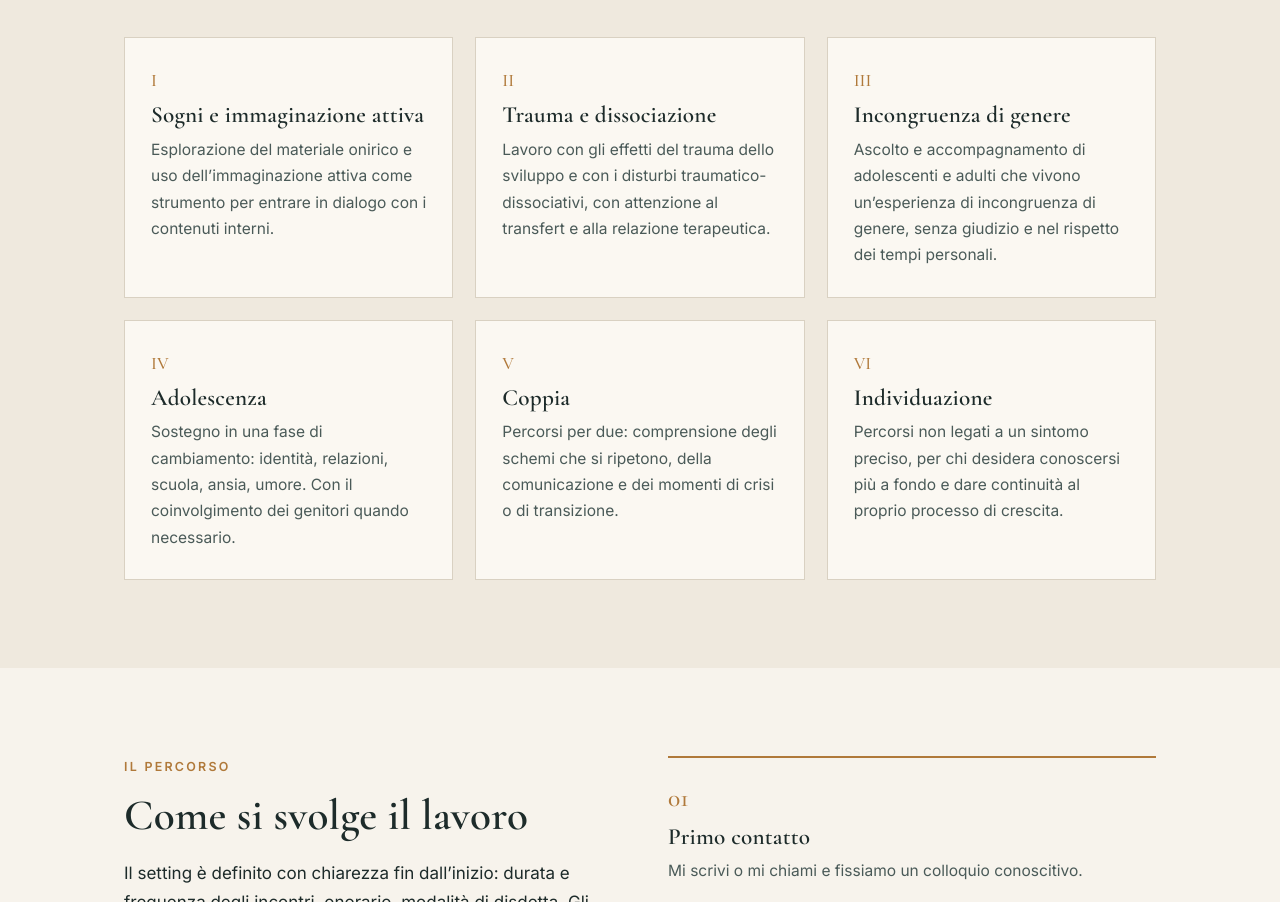
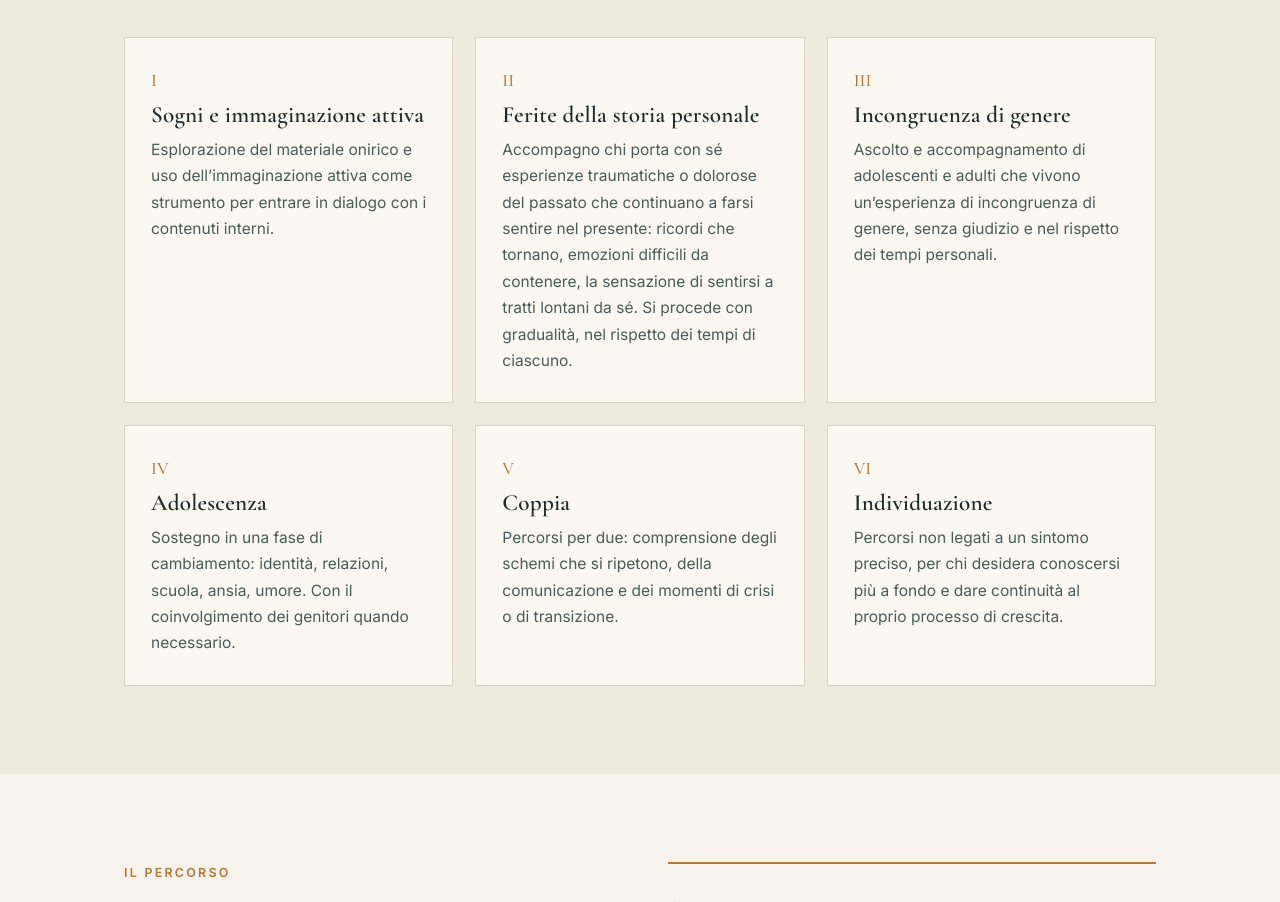
Before and after one commit to psyvalentinacoletta-boop/colettapsy, a plain HTML site: page index.html in a window 1280 px wide. Shown: the part 1878-2780 px from the top of the page. Drawn offline with Linux system fonts and the light colour scheme.

Commit message:
Riformulazione scheda trauma in chiave più empatica
Co-Authored-By: Claude Sonnet 5.5 <noreply@anthropic.com>
Claude-Session: https://claude.ai/code/session_01Y23d32ntadDwsR6NJCs9NE

```diff
--- a/index.html
+++ b/index.html
@@ -196,7 +196,7 @@
     <p style="max-width:680px;color:var(--ink-soft)">Mi occupo di adolescenti, adulti e coppie. Ogni percorso parte da un colloquio conoscitivo in cui valutiamo insieme la richiesta e la modalità più adatta.</p>
     <div class="cards">
       <div class="card"><span class="n">I</span><h3>Sogni e immaginazione attiva</h3><p>Esplorazione del materiale onirico e uso dell’immaginazione attiva come strumento per entrare in dialogo con i contenuti interni.</p></div>
-      <div class="card"><span class="n">II</span><h3>Trauma e dissociazione</h3><p>Lavoro con gli effetti del trauma dello sviluppo e con i disturbi traumatico-dissociativi, con attenzione al transfert e alla relazione terapeutica.</p></div>
+      <div class="card"><span class="n">II</span><h3>Ferite della storia personale</h3><p>Accompagno chi porta con sé esperienze traumatiche o dolorose del passato che continuano a farsi sentire nel presente: ricordi che tornano, emozioni difficili da contenere, la sensazione di sentirsi a tratti lontani da sé. Si procede con gradualità, nel rispetto dei tempi di ciascuno.</p></div>
       <div class="card"><span class="n">III</span><h3>Incongruenza di genere</h3><p>Ascolto e accompagnamento di adolescenti e adulti che vivono un’esperienza di incongruenza di genere, senza giudizio e nel rispetto dei tempi personali.</p></div>
       <div class="card"><span class="n">IV</span><h3>Adolescenza</h3><p>Sostegno in una fase di cambiamento: identità, relazioni, scuola, ansia, umore. Con il coinvolgimento dei genitori quando necessario.</p></div>
       <div class="card"><span class="n">V</span><h3>Coppia</h3><p>Percorsi per due: comprensione degli schemi che si ripetono, della comunicazione e dei momenti di crisi o di transizione.</p></div>
```
